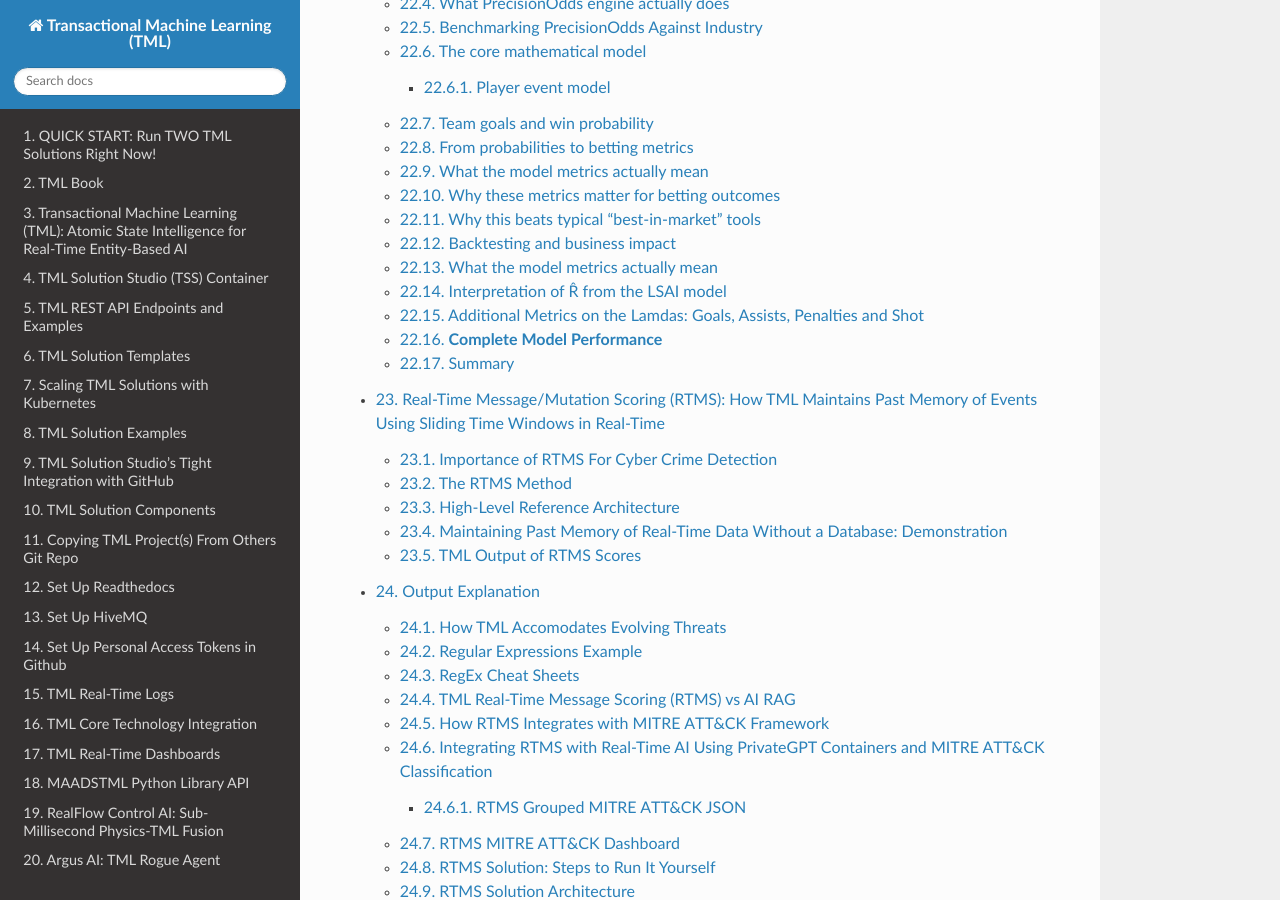
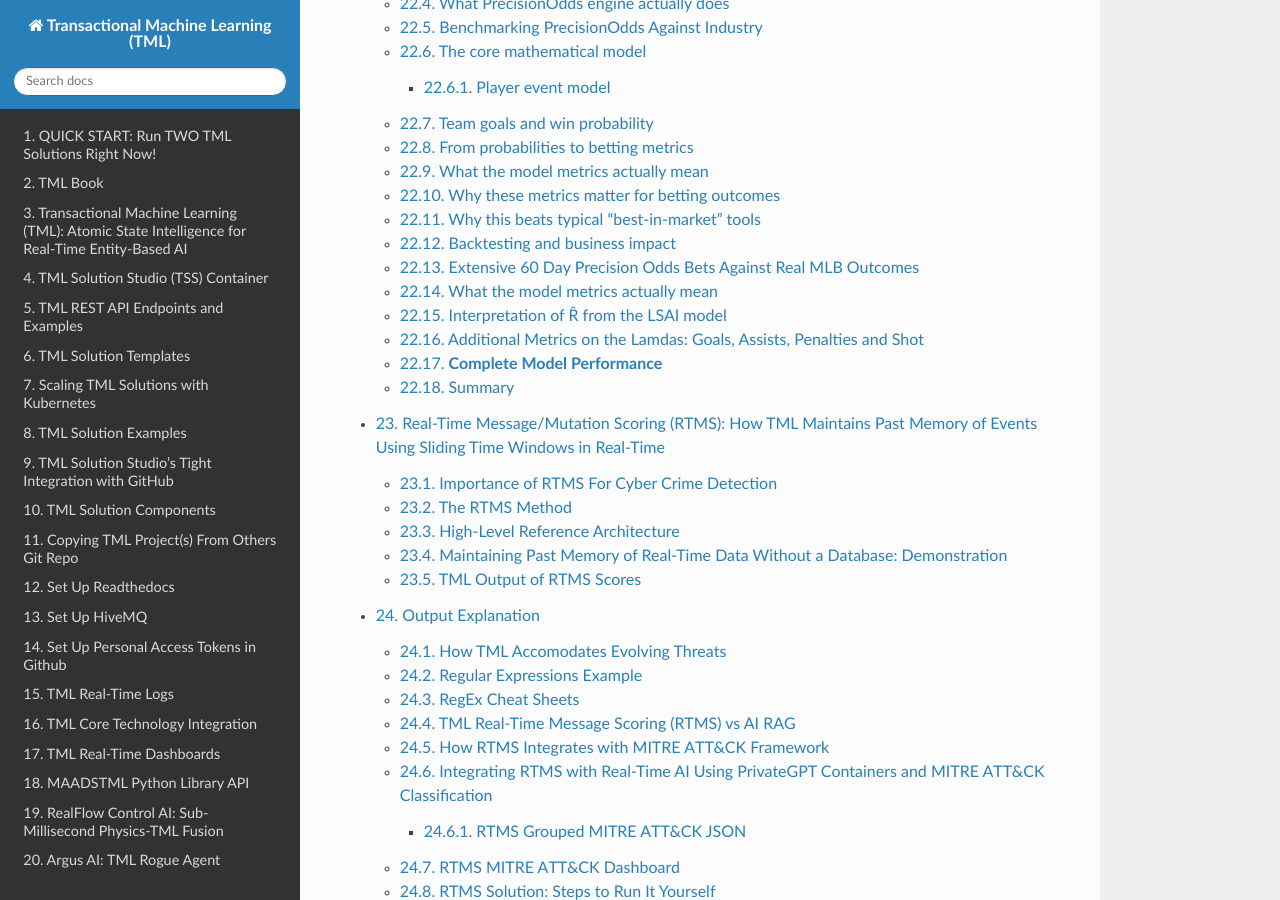
Before and after one commit to smaurice101/readthedocs, a Sphinx documentation site: the page built from docs/source/index.rst, in a window 1280 px wide and 900 px high, scrolled down 14280 px. Built offline with Sphinx 7.4.7 and the Read the Docs theme 3.1.0, drawn with Linux system fonts in a browser that asks for light colours; pages that are not in the unit, such as notebooks, are missing from menus; some of the changed lines change nothing that is shown; some of the changed text lies outside the part shown.

Commit message:
Update lsm.rst

```diff
--- a/docs/source/lsm.rst
+++ b/docs/source/lsm.rst
@@ -166,6 +166,25 @@
 - The width of the HDI can be used to dynamically adjust max stake per market: narrow intervals allow higher exposure; wide intervals trigger tighter limits.
 - In backtests where this rule was applied, operators could **reduce Profit and Loss (P&L) volatility** without sacrificing expected return.
 
+Extensive 60 Day Precision Odds Bets Against Real MLB Outcomes
+================================================================
+
+Below shows results of 60 days of testing the predicted bets for Major League Baseball (MLB) against ACTUAL game outcomes.
+
+As can be see PrecisionOdds acheived over 60 days:
+
+ 1. Avg. ROI: 23.86%
+
+ 2. Avg (Daily) USD Profits: $31,963.97
+
+ 3. Net USD Profits: $1,917,838.00
+
+ 4. Total Units (Bets) Staked: 73,286
+
+
+.. figure:: precisionbacktesting.png
+   :scale: 70%
+
 What the model metrics actually mean
 ====================================
 
```
